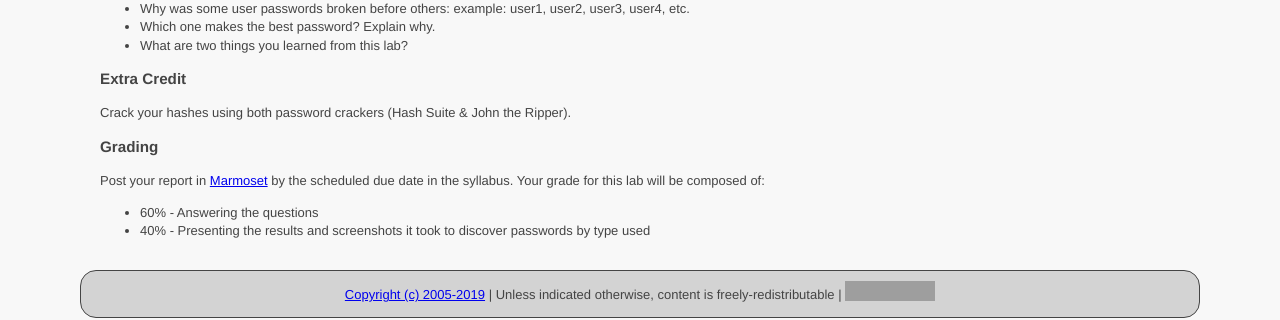
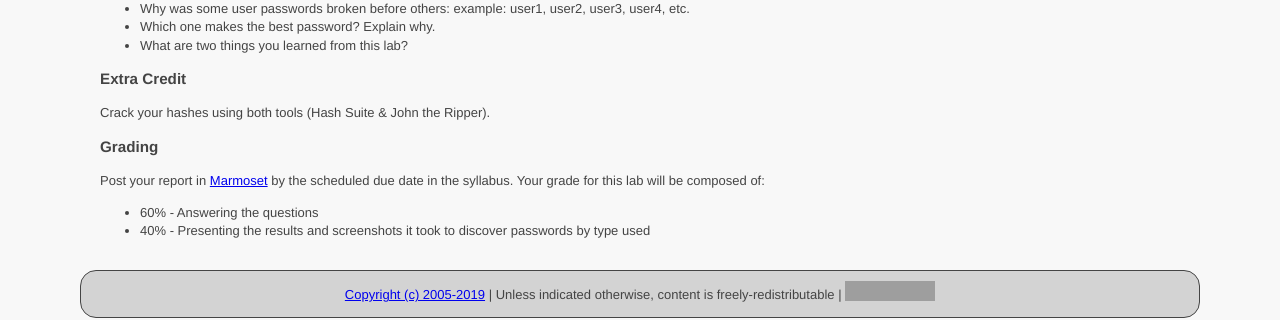
Before and after one commit to ycpcs/cs497-spring2019, a Jekyll site: the page built from labs/lab02.md, in a window 1280 px wide. Shown: the part 1087-1407 px from the top of the page. Built offline with Jekyll 4.4.1, drawn with Linux system fonts in a browser that asks for light colours; grey boxes are pictures that could not be loaded.

Commit message:
Update lab02.md

```diff
--- a/labs/lab02.md
+++ b/labs/lab02.md
@@ -70,7 +70,7 @@ Explain why in both cases.
 - What are two things you learned from this lab?
 
 ### Extra Credit
-Crack your hashes using both password crackers (Hash Suite & John the Ripper).
+Crack your hashes using both tools (Hash Suite & John the Ripper).
 
 ### Grading
 
```
